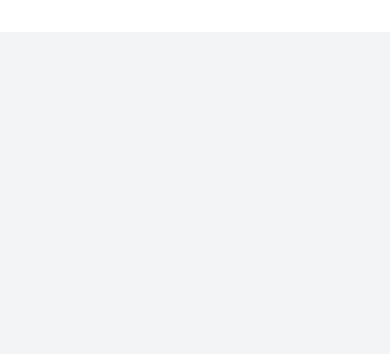
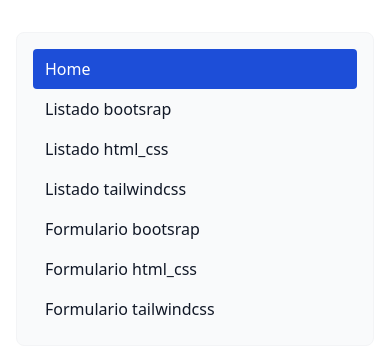
Before and after one commit to iaw-2024/ThiagoZanconi-1-html-css, a plain HTML site: page index.html in a window 390 px wide. Drawn offline with nearby package versions, Linux system fonts and the light colour scheme.

Commit message:
Update index.html

```diff
--- a/index.html
+++ b/index.html
@@ -10,7 +10,7 @@
     <nav class="bg-white border-gray-200 dark:bg-gray-900">
         <div class="max-w-screen-xl flex flex-wrap items-center justify-between mx-auto p-4">
 
-          <div class="hidden w-full md:block md:w-auto" id="navbar-default">
+          <div class="w-full md:block md:w-auto" id="navbar-default">
             <ul class="font-medium flex flex-col p-4 md:p-0 mt-4 border border-gray-100 rounded-lg bg-gray-50 md:flex-row md:space-x-8 rtl:space-x-reverse md:mt-0 md:border-0 md:bg-white dark:bg-gray-800 md:dark:bg-gray-900 dark:border-gray-700">
               <li>
                 <a href="#" class="block py-2 px-3 text-white bg-blue-700 rounded md:bg-transparent md:text-blue-700 md:p-0 dark:text-white md:dark:text-blue-500" aria-current="page">Home</a>
```
